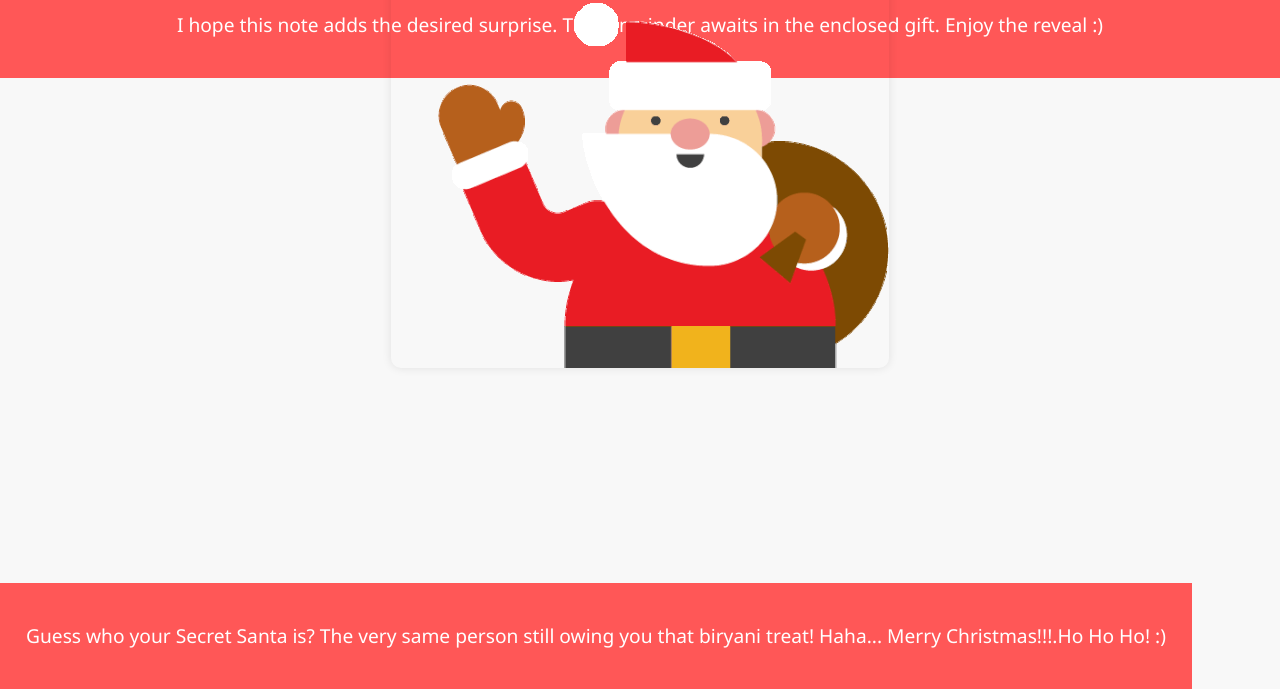
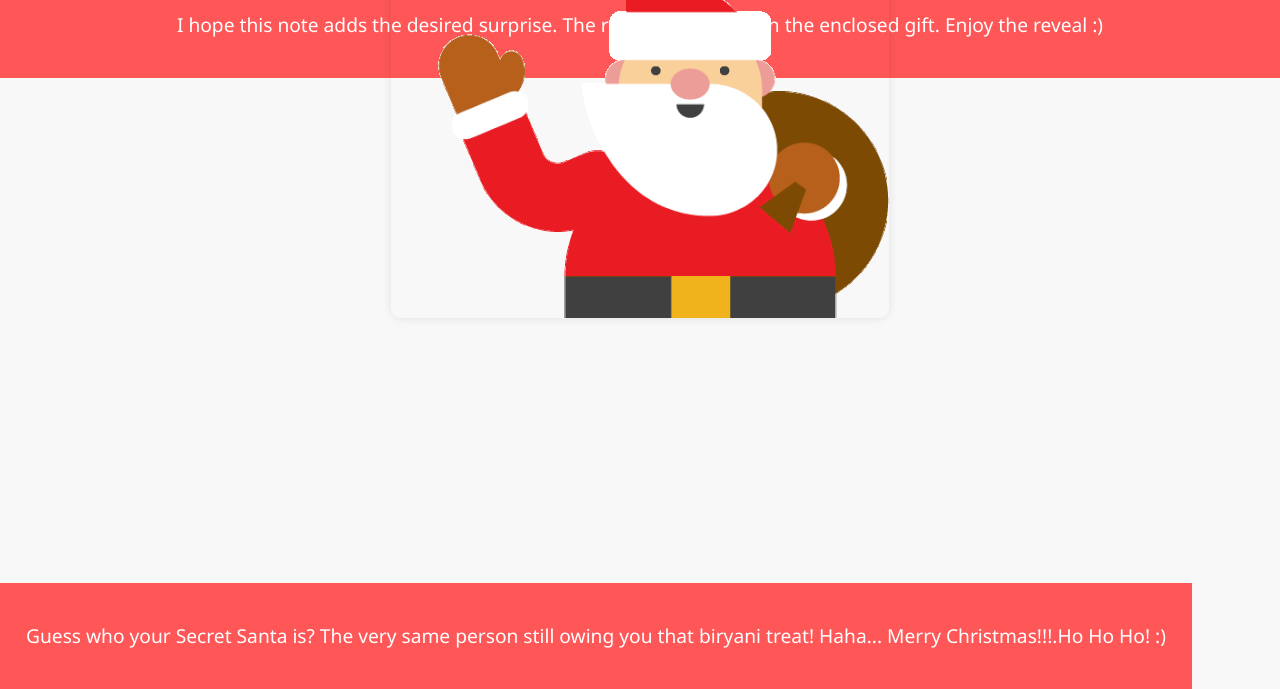
Before and after one commit to anshsadana/secret-santa-website, a plain HTML site: page index.html in a window 1280 px wide. Shown: the part 111-800 px from the top of the page. Drawn offline with Linux system fonts and the light colour scheme.

Commit message:
Update index.html

```diff
--- a/index.html
+++ b/index.html
@@ -37,7 +37,7 @@
             height: auto;
             border-radius: 10px;
             box-shadow: 0 0 10px rgba(0, 0, 0, 0.1);
-            margin-top: -200px;
+            margin-top: -250px;
         }
 
         footer {
```
